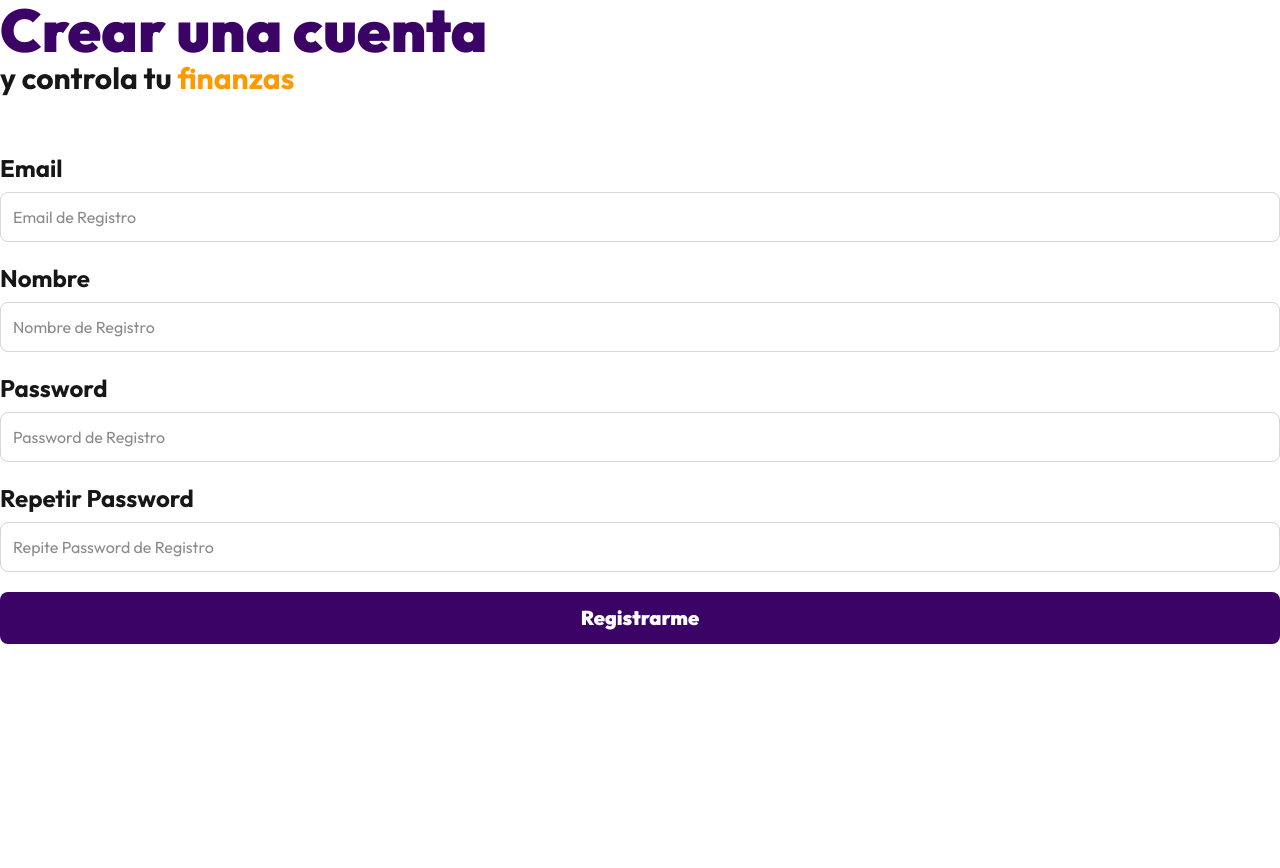
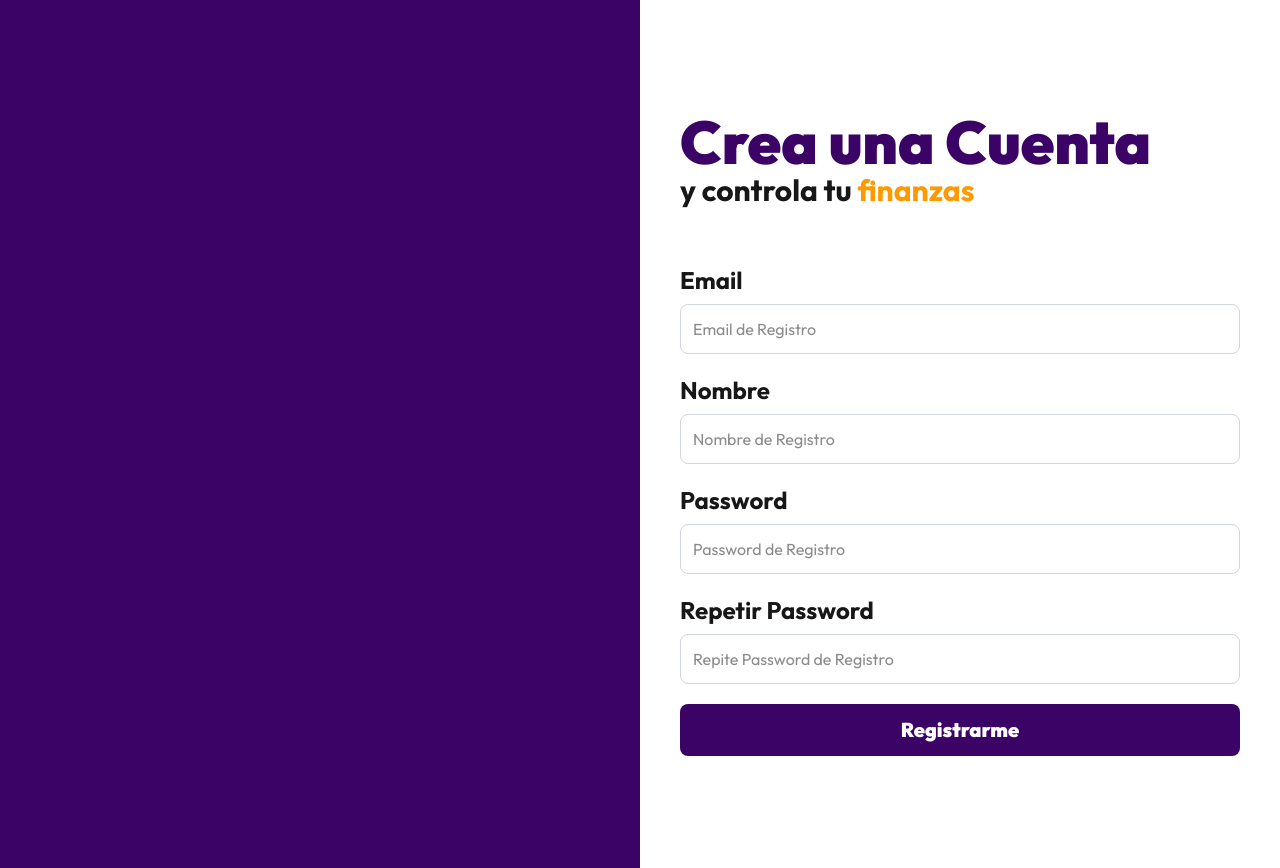
Before and after one commit to xalejandrow/cashtrackr_frontend_next, a Next.js app: page /auth/register in a window 1280 px wide. Before the commit the page ends 800 px from the top, so only its background shows below. Built offline with nearby package versions, Linux system fonts and the light colour scheme.

Commit message:
Creando el Layout para la autenticación

```diff
--- /dev/null
+++ b/app/auth/layout.tsx
@@ -0,0 +1,21 @@
+
+export default function AuthLayout({
+  children,
+}: Readonly<{
+  children: React.ReactNode;
+}>) {
+  return (
+    <>
+        <div className="lg:grid lg:grid-cols-2 lg:min-h-screen">
+            <div className="bg-purple-950"></div>
+            <div className="p-10 lg:py-28">
+                <div className="max-w-3xl mx-auto">
+                    {children}
+                </div>
+            </div>
+        </div>
+    </>
+
+
+  );
+}
--- a/app/auth/register/page.tsx
+++ b/app/auth/register/page.tsx
@@ -10,7 +10,7 @@ export default function RegisterPage() {
 
   return (
     <>
-        <h1 className="font-black text-6xl text-purple-950">Crear una cuenta</h1>
+        <h1 className="font-black text-6xl text-purple-950">Crea una Cuenta</h1>
         <p className="text-3xl font-bold">
             y controla tu <span className="text-amber-500">finanzas</span>
         </p>
```
